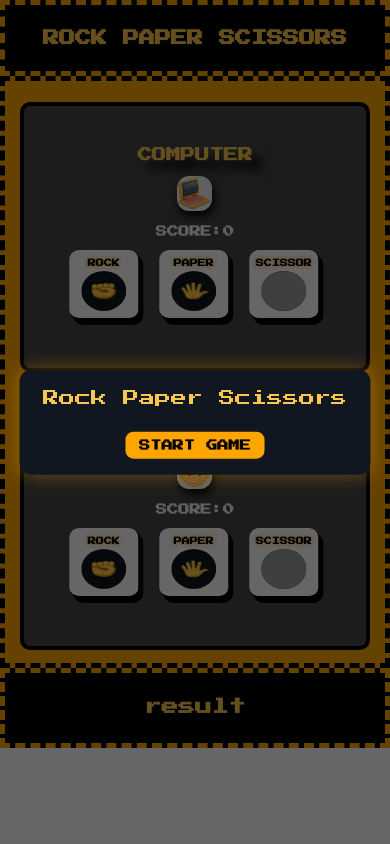
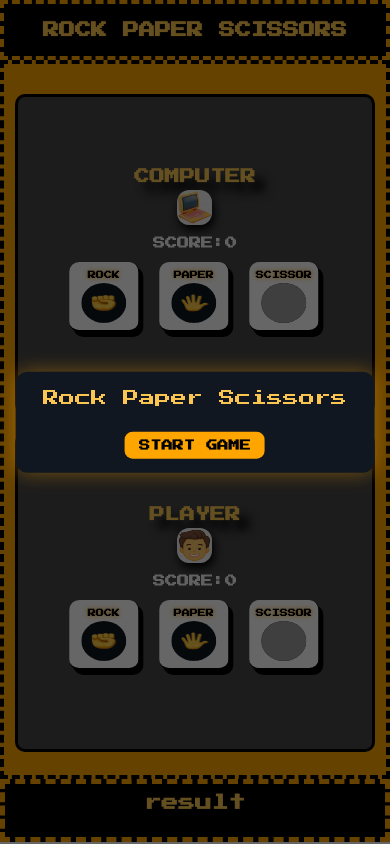
Before and after one commit to mohammedShanid8428/Rock-Paper-Scissor, a plain HTML site: page index.html in a window 390 px wide. Drawn offline with Linux system fonts and the light colour scheme; grey boxes are pictures that could not be loaded.

Commit message:
mobile responsive design updated

```diff
--- a/style.css
+++ b/style.css
@@ -236,54 +236,64 @@ body {
   html, body {
     margin: 0;
     padding: 0;
-    height: 100%;
-    /* overflow: hidden; */
+    height: 100dvh;
+    overflow: hidden;
   }
 
   .header {
-    padding: 25px 3px;
-    /* height: 12.5vh; */
-    height: auto;
+    padding: 18px 4px;
+    text-align: center;
+    border: 4px dashed orange;
   }
 
   .title {
     font-size: 1rem;
     text-align: center;
-    text-shadow: 0px 0px 1px orange
+    text-shadow: 0 0 1px orange
+  }
+
+  #game-section{
+    flex: 1;
+    display: flex;
+    flex-direction: column;
+    justify-content: center;
+    border: 4px dashed black;
+    height: calc(100svh - 125px);
+    overflow: hidden;
   }
 
   .game-container {
+    flex: 1;
+    display: flex;
     flex-direction: column-reverse;
-    padding-top: 8px;
-    margin: 9px auto 9px auto;
-    flex: 1;
-    /* height: 73vh; */
-    height: auto;
-    /* overflow: hidden; */
+    align-items: center;
+    gap: 10px;
+    padding: 6px 0 0;
+    overflow-y: auto;
+    -webkit-overflow-scrolling: touch;
   }
 
   .player-section {
-    width: 92%;
+    width: 94%;
     margin: 4px 0;
-    padding: 7px;
-    height: 32vh;
-    min-height: auto;
+    padding: 6px;
+    border: 3px solid black;
   }
 
   .player {
-    font-size: 0.9rem;
-    margin-bottom: 14px;
+    font-size: 0.95rem;
+    margin-bottom: 6px;
   }
 
   .score {
-    font-size: 0.7rem;
-    margin: 5px 0 0 0;
+    font-size: .75rem;
+    margin: 4px 0 0;
   }
 
   .player-information {
     flex-direction: column;
     align-items: center;
-    gap: 6px;
+    gap: 4px;
   }
 
   .logo {
@@ -309,28 +319,27 @@ body {
   }
 
   .game-selectiontext {
-    font-size: 0.5rem;
+    font-size: .5rem;
     margin-top: 4px;
   }
 
   .score-board {
-    /* height: 13vh; */
     height: auto;
     font-size: 1rem;
-    padding: 8px 0;
+    padding: 6px 0;
     text-align: center;
   }
 
   #result {
     font-size: 1.05rem;
-    padding-top: 12px ;
+    padding-top: 4px 0 ;
     text-align: center;
   }
 
   .modal {
     font-size: 0.8rem;
-    padding: 16px 10px;
-    width: 90%;
+    padding: 14px 10px;
+    width: 92%;
   }
 
   #modalBtn {
```
